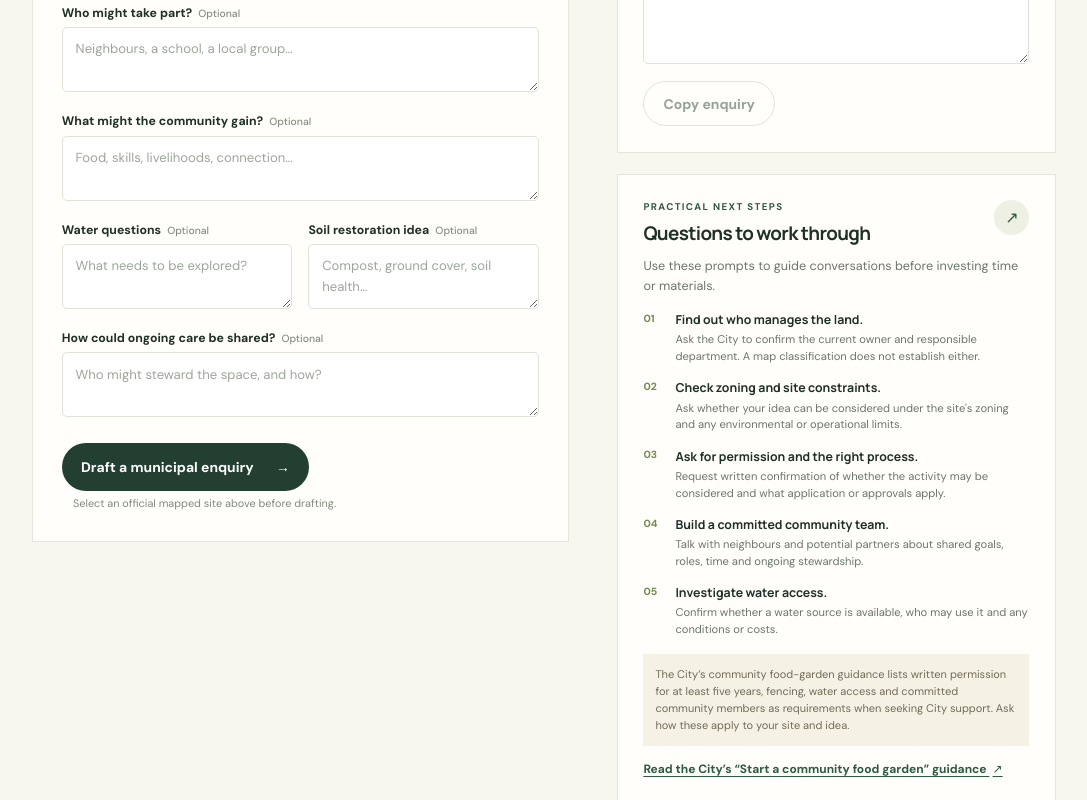
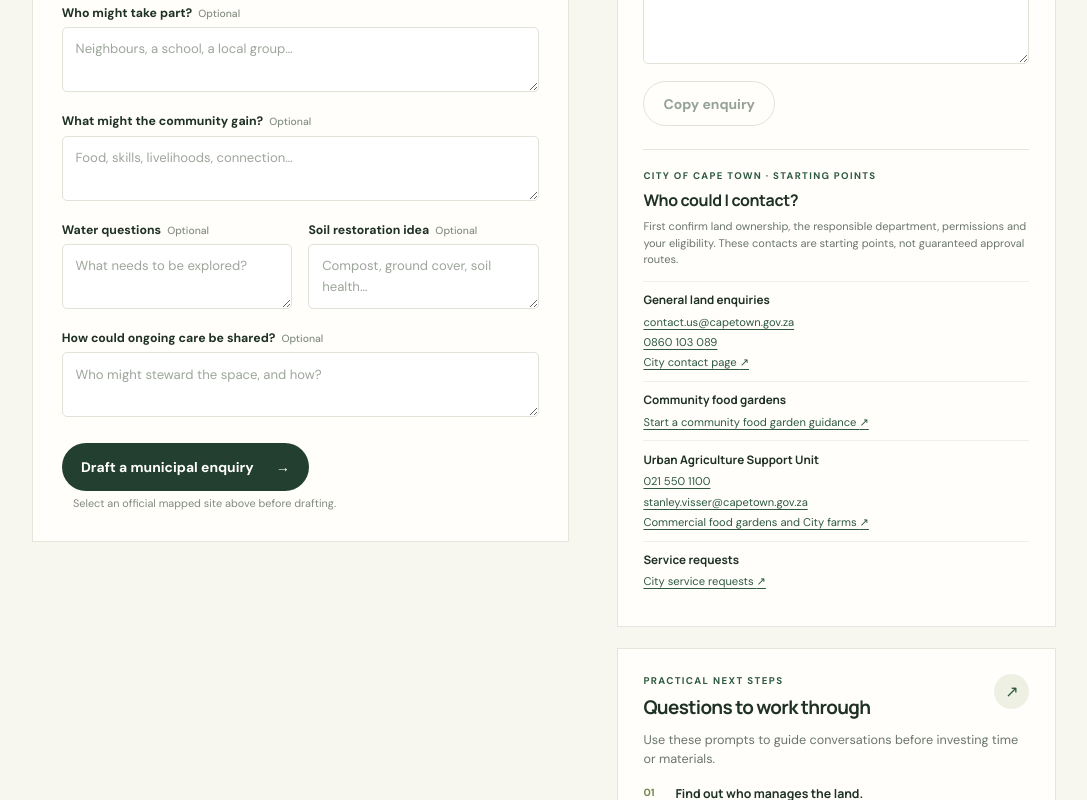
Before and after one commit to bravenexus/ResourceWise, a plain HTML site: page index.html in a window 1280 px wide. Shown: the part 2344-3144 px from the top of the page, without its empty margins (96-1183 px from the left). Drawn offline with nearby package versions, Linux system fonts and the light colour scheme; no server answers.

Commit message:
Add verified municipal contact options
Co-authored-by: Copilot App <223556219+Copilot@users.noreply.github.com>

```diff
--- a/index.html
+++ b/index.html
@@ -145,6 +145,31 @@
             <p class="muted">Review and edit your enquiry before copying it. Nothing is sent automatically.</p>
             <textarea id="proposal-output" rows="15" aria-label="Editable generated municipal enquiry" placeholder="Choose an official mapped site, fill in your project outline, then select “Draft a municipal enquiry”." spellcheck="true"></textarea>
             <div class="copy-row"><button id="copy-button" class="button button-outline" type="button" disabled>Copy enquiry</button><span id="copy-status" role="status" aria-live="polite"></span></div>
+            <div class="contact-options" aria-labelledby="contact-options-heading">
+              <p class="eyebrow">CITY OF CAPE TOWN · STARTING POINTS</p>
+              <h4 id="contact-options-heading">Who could I contact?</h4>
+              <p class="contact-caveat">First confirm land ownership, the responsible department, permissions and your eligibility. These contacts are starting points, not guaranteed approval routes.</p>
+              <div class="contact-option">
+                <h5>General land enquiries</h5>
+                <a href="mailto:contact.us@capetown.gov.za">contact.us@capetown.gov.za</a>
+                <a href="tel:0860103089">0860 103 089</a>
+                <a href="https://www.capetown.gov.za/general/contact-us/" target="_blank" rel="noopener noreferrer">City contact page <span aria-hidden="true">↗</span></a>
+              </div>
+              <div class="contact-option">
+                <h5>Community food gardens</h5>
+                <a href="https://www.capetown.gov.za/local-and-communities/community-building-and-upliftment/start-a-food-revolution/start-a-community-food-garden/" target="_blank" rel="noopener noreferrer">Start a community food garden guidance <span aria-hidden="true">↗</span></a>
+              </div>
+              <div class="contact-option">
+                <h5>Urban Agriculture Support Unit</h5>
+                <a href="tel:0215501100">021 550 1100</a>
+                <a href="mailto:stanley.visser@capetown.gov.za">stanley.visser@capetown.gov.za</a>
+                <a href="https://www.capetown.gov.za/family-and-home/greener-living/green-gardening-and-eating/commercial-food-gardens-and-city-farms/" target="_blank" rel="noopener noreferrer">Commercial food gardens and City farms <span aria-hidden="true">↗</span></a>
+              </div>
+              <div class="contact-option">
+                <h5>Service requests</h5>
+                <a href="https://www.capetown.gov.za/servicerequests" target="_blank" rel="noopener noreferrer">City service requests <span aria-hidden="true">↗</span></a>
+              </div>
+            </div>
           </div>
           <div class="readiness-card">
             <div class="readiness-heading"><div><p class="eyebrow">PRACTICAL NEXT STEPS</p><h3>Questions to work through</h3></div><span class="draft-icon" aria-hidden="true">↗</span></div>
--- a/style.css
+++ b/style.css
@@ -150,6 +150,13 @@ textarea::placeholder { color: #9da69b; }
 .button-outline { border: 1px solid #bcc8b9; background: transparent; color: var(--green-dark); min-height: 42px; }
 .button-outline:disabled { opacity: .48; cursor: not-allowed; }
 #copy-status { color: var(--green); font-size: .73rem; }
+.contact-options { margin-top: 1.4rem; padding-top: 1.2rem; border-top: 1px solid var(--line); }
+.contact-options > .eyebrow { margin-bottom: .45rem; font-size: .6rem; }
+.contact-options h4 { margin: 0 0 .45rem; font: 700 1rem Manrope, sans-serif; letter-spacing: -.025em; }
+.contact-caveat { margin: 0 0 .8rem; color: var(--muted); font-size: .69rem; line-height: 1.5; }
+.contact-option { display: grid; gap: .25rem; padding: .65rem 0; border-top: 1px solid #edf0e8; }
+.contact-option h5 { margin: 0 0 .1rem; font: 700 .73rem Manrope, sans-serif; }
+.contact-option a { width: fit-content; color: var(--green); font-size: .7rem; line-height: 1.45; text-decoration-thickness: 1px; text-underline-offset: 3px; }
 .readiness-count { padding: .35rem .55rem; background: #eff1e5; color: var(--green); border-radius: 2rem; font-size: .7rem; font-weight: 700; }
 .guided-steps { display: grid; gap: .9rem; margin: 1rem 0; padding: 0; list-style: none; counter-reset: guided; }
 .guided-steps li { position: relative; display: grid; gap: .2rem; padding: 0 0 0 2rem; counter-increment: guided; }
```
